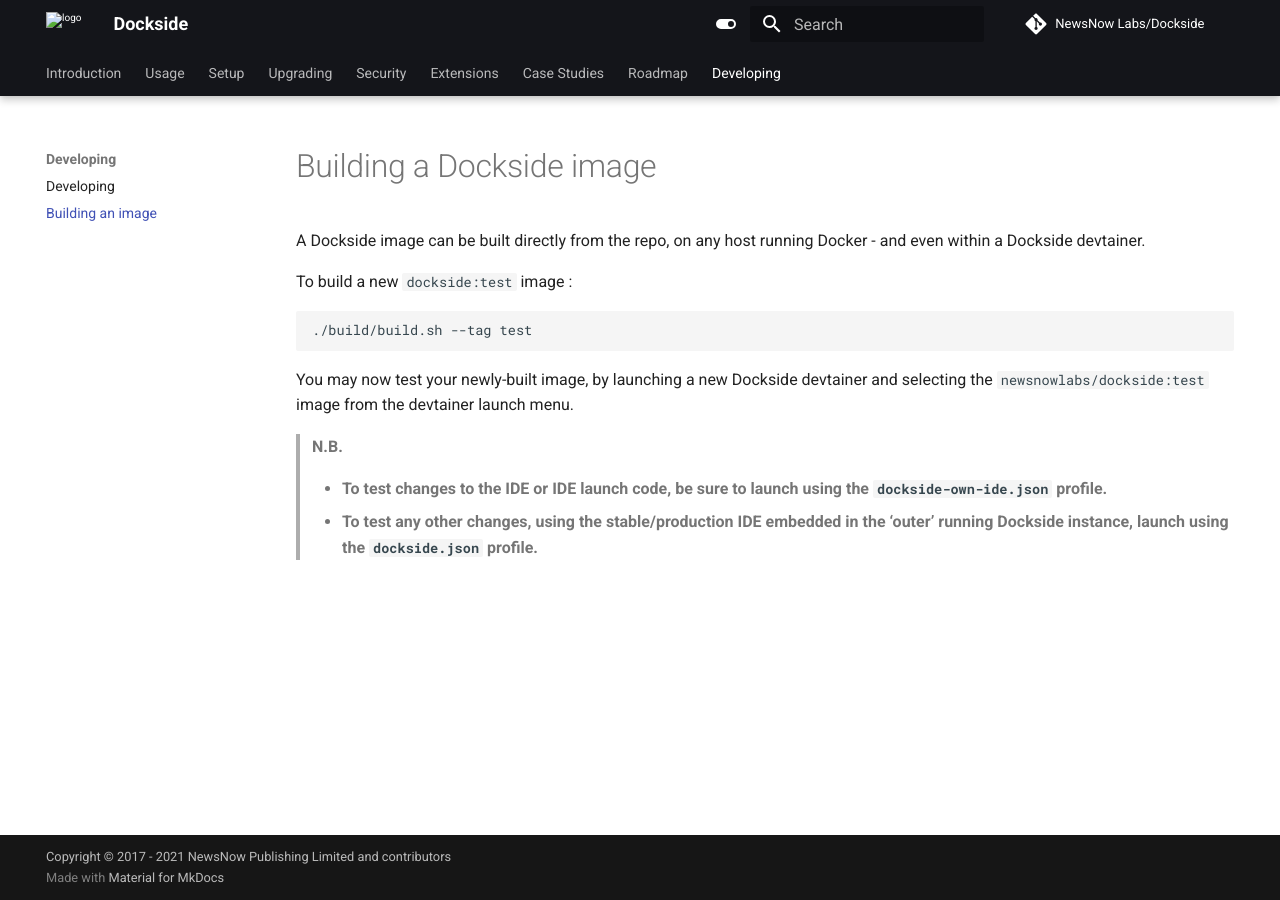
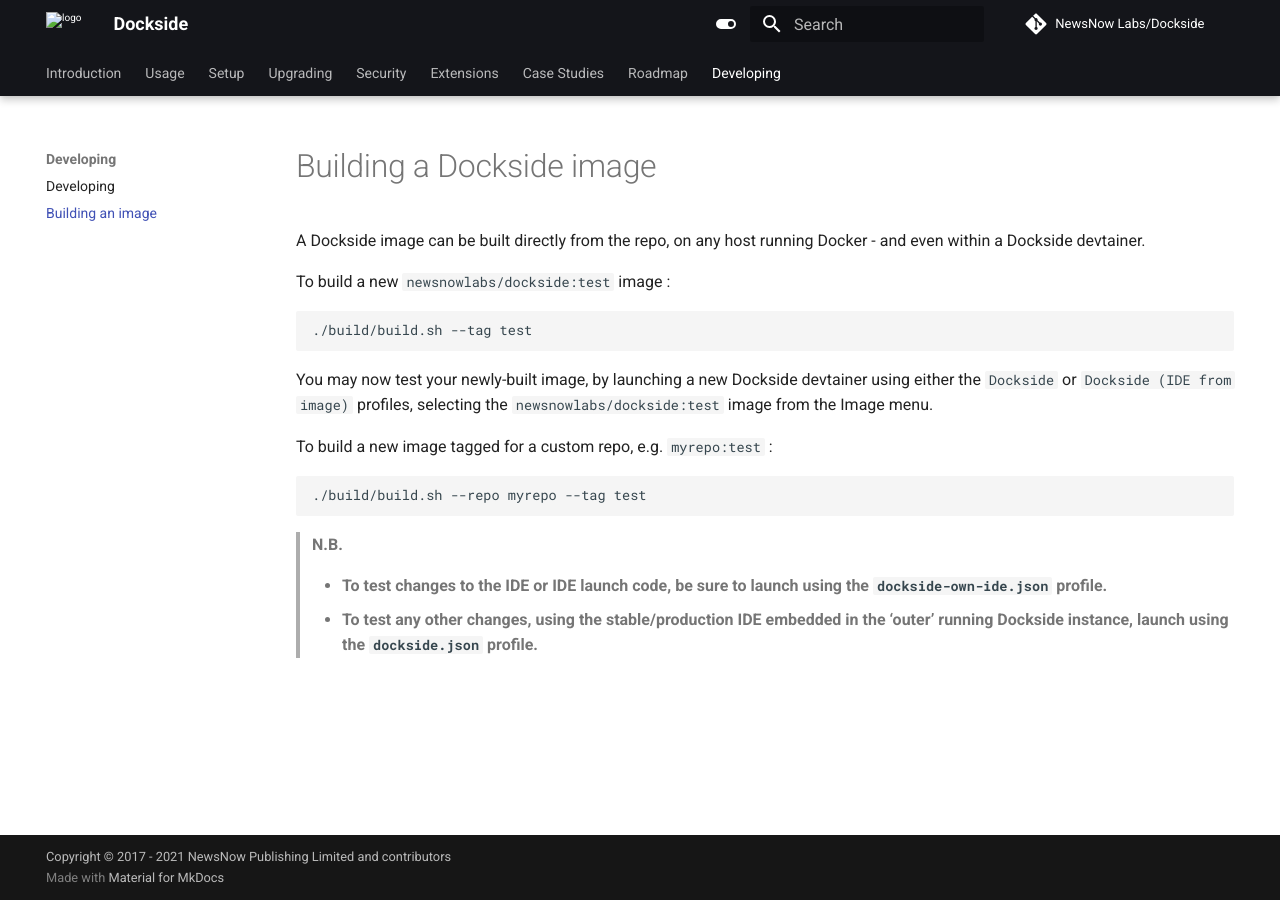
Before and after one commit to newsnowlabs/dockside, an MkDocs documentation site: the page built from docs/building-image.md, in a window 1280 px wide. Built offline with MkDocs 1.6.1 and Material for MkDocs 9.7.7, drawn with Linux system fonts in a browser that asks for light colours; comment, search, counter and statistics services are not loaded.

Commit message:
Simplified build script and added '--repo <repo>' override option

````diff
--- a/docs/building-image.md
+++ b/docs/building-image.md
@@ -2,13 +2,20 @@
 
 A Dockside image can be built directly from the repo, on any host running Docker - and even within a Dockside devtainer.
 
-To build a new `dockside:test` image :
+To build a new `newsnowlabs/dockside:test` image :
 
 ```
 ./build/build.sh --tag test
 ```
 
-You may now test your newly-built image, by launching a new Dockside devtainer and selecting the `newsnowlabs/dockside:test` image from the devtainer launch menu.
+You may now test your newly-built image, by launching a new Dockside devtainer using either the `Dockside` or `Dockside (IDE from image)`
+profiles, selecting the `newsnowlabs/dockside:test` image from the Image menu.
+
+To build a new image tagged for a custom repo, e.g. `myrepo:test` :
+
+```
+./build/build.sh --repo myrepo --tag test
+```
 
 > **N.B.**
 >
````
Also changed, not shown: 1 other file.
